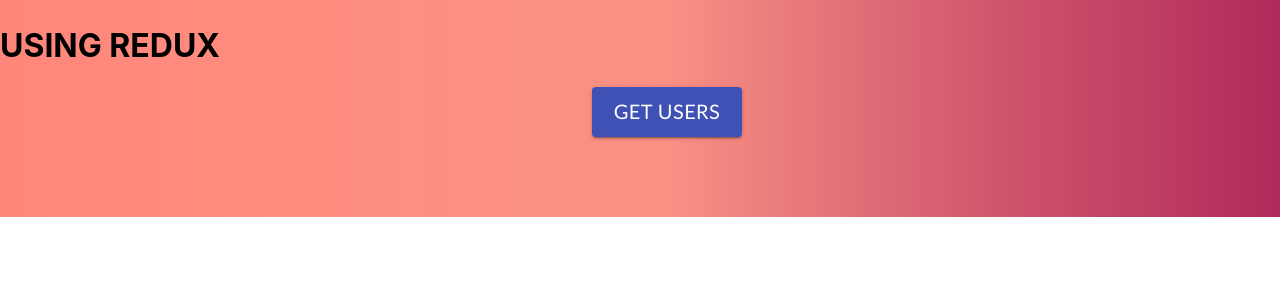
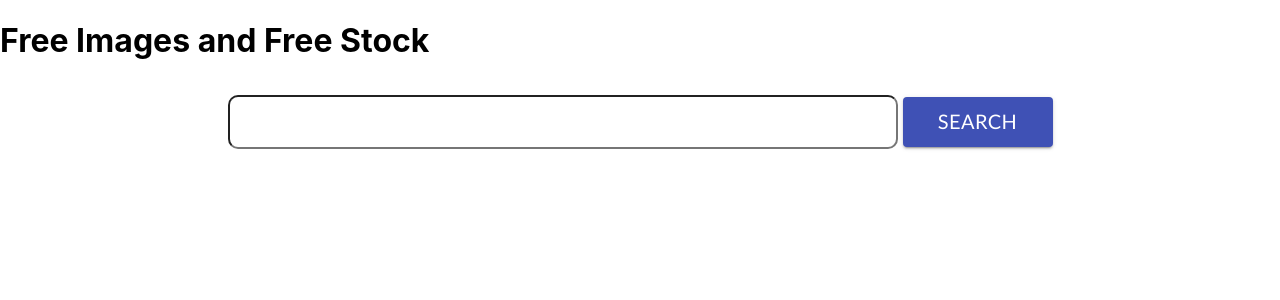
Before and after one commit to usmananwar2020/React-With-Redux, a React (Create React App) app: page / in a window 1280 px wide. Shown: the top 300 px of the page. Built offline with nearby package versions, Linux system fonts and the light colour scheme.

Commit message:
Changes Styling

```diff
--- a/src/App.js
+++ b/src/App.js
@@ -1,8 +1,10 @@
 import React from 'react';
+import { BrowserRouter as Router, Route, Link, Switch } from "react-router-dom";
 import { store } from "./Redux/Store";
 import user from './components/User.css';
 import { Provider } from "react-redux"
 import User from './components/User';
+import Home from './components/Home';
 function App() {
 
   const user = {
@@ -16,8 +18,16 @@ console.log(JSON.parse(getUser));
   return (
     <div className="main" >
       <Provider store={store}>
-        <h1>USING REDUX</h1>
-        <User />
+        <h1>Free Images and Free Stock</h1>
+        <>
+                <Router>
+                  <Switch>
+                  <Route exact path="/" component={Home} />
+                  <Route exact path="/images/:name" component={User} />
+                  <Route  component={()=><h1>Not Found</h1>} />
+                    </Switch>
+                </Router>
+            </>
       </Provider>
 
     </div>
--- a/src/Redux/Action/getUsers.js
+++ b/src/Redux/Action/getUsers.js
@@ -1,11 +1,14 @@
 import axios from "axios";
-import TYPES from '../Type'
-export const getUser = (name, age) => {
+import TYPES from '../Type';
+
+export const getUser = (props) => {
+    const App_key="18013370-af3c699485ff1446d7b4bc764";
+    const search = props;
 
     return dispatch => { //what is the purpose of dispatch
         dispatch({ type: TYPES.USER_REQUEST })
-
-        return axios.get("https://jsonplaceholder.typicode.com/users")
+// console.log('getuser======',search)
+        return axios.get(`https://pixabay.com/api/?key=${App_key}&q=${search}`)
             .then(res => (dispatch({ type: TYPES.USER_SUCCESS, user: res }), console.log(res.data)))
             .catch(err => dispatch({ type: TYPES.USER_FAILURE }))
     }
--- a/src/Redux/Reducer/user.js
+++ b/src/Redux/Reducer/user.js
@@ -15,7 +15,7 @@ export const user = (state = initialState, action) => {
         case TYPES.USER_SUCCESS:
         return {
             isLoading:false,
-            user:action.user.data
+            user:action.user.data.hits
         }
         case TYPES.USER_FAILURE:
         return{
--- /dev/null
+++ b/src/components/Form.js
@@ -0,0 +1,18 @@
+import React from 'react'
+import Button from '@material-ui/core/Button';
+
+function Form({onSubmit,value = 'girls', setSearch}) {
+
+    return (
+        <form className="search-form" onSubmit={onSubmit}>
+                <input type="text" value={value} className="search-bar"  onChange={e => setSearch(e.target.value)}/>
+                <div className="divbtn">
+                    <Button className="button" type='submit' variant="contained" color='primary' >
+                        <p>Search</p>
+                    </Button>
+                </div>
+            </form>
+    )
+}
+
+export default Form
--- /dev/null
+++ b/src/components/Home.js
@@ -0,0 +1,31 @@
+import React, { useState } from 'react'
+import { connect } from "react-redux";
+import { getUser } from '../Redux/Action/getUsers';
+import user from './User.css';
+import User from './User';
+import Form from './Form';
+
+function Home(props) {
+    const [search, setSearch] = useState('');
+    // const { users, isLoading } = props;
+    const getImages = (e) => {
+        e.preventDefault();
+        console.log('props==',props)
+        props.history.push(`/images/${search}`)
+    }
+    return (
+            <Form onSubmit ={getImages} value={search} setSearch={setSearch}/>
+    )
+}
+
+const mapStateToProps = state => {
+    return {
+        users: state.user.user,
+        isLoading: state.user.isLoading
+
+    }
+}
+const mapDispatchToProps = dispatch => ({
+    iMGettingUSers: (search) => dispatch(getUser(search))
+})
+export default connect(mapStateToProps, mapDispatchToProps)(Home)
--- /dev/null
+++ b/src/components/MediaCard.js
@@ -0,0 +1,57 @@
+import React from 'react';
+import user from './User.css';
+import { makeStyles } from '@material-ui/core/styles';
+import Card from '@material-ui/core/Card';
+import CardActionArea from '@material-ui/core/CardActionArea';
+import CardActions from '@material-ui/core/CardActions';
+import CardContent from '@material-ui/core/CardContent';
+import CardMedia from '@material-ui/core/CardMedia';
+import Button from '@material-ui/core/Button';
+import Typography from '@material-ui/core/Typography';
+import ThumbUpOutlinedIcon from '@material-ui/icons/ThumbUpOutlined';
+import ChatBubbleOutlineOutlinedIcon from '@material-ui/icons/ChatBubbleOutlineOutlined';
+import FavoriteBorderOutlinedIcon from '@material-ui/icons/FavoriteBorderOutlined';
+import GetAppOutlinedIcon from '@material-ui/icons/GetAppOutlined';
+
+
+const useStyles = makeStyles({
+  root: {
+    maxWidth: 600,
+  },
+  media: {
+    height: 50,
+  },
+});
+
+function MediaCard(props) {
+  const classes = useStyles();
+  const { name , image , like , comment , favorite , download } = props;
+
+  return (
+    <Card className={classes.root} style={{ display:"center" , 'margin-left' : '25%'}}>
+      <CardActionArea>
+        <CardMedia
+        className={classes.media}
+        />
+        <img className='image' src={image}></img>
+        <CardContent>
+          <Typography gutterBottom variant="h5" component="h2">
+          <span className='spanName'> {name}</span>
+          </Typography>
+          {/* <Typography variant="body2" color="textSecondary" component="p">
+
+          </Typography> */}
+        </CardContent>
+      </CardActionArea>
+      <CardActions>
+        {/* <Button size="small" color="primary"> */}
+          <ThumbUpOutlinedIcon/>{like}<span> </span>
+        {/* </Button> */}
+        <ChatBubbleOutlineOutlinedIcon/>{comment}<span> </span>
+        <FavoriteBorderOutlinedIcon/>{favorite}<span> </span>
+        <GetAppOutlinedIcon/>{download}<span> </span>
+      </CardActions>
+    </Card>
+  );
+}
+export default MediaCard;
--- a/src/components/User.css
+++ b/src/components/User.css
@@ -1,8 +1,8 @@
-.main{
+/* .main{
     height: 100%;
     padding-top: 5px;
     padding-bottom: 50px;
-    /* background-image: linear-gradient(-225deg, #231557 0%, #44107A 29%, #FF1361 67%, #FFF800 100%); */
+    background-image: linear-gradient(-225deg, #231557 0%, #44107A 29%, #FF1361 67%, #FFF800 100%);
     background-image: linear-gradient(to right, #ff8177 0%, #ff867a 0%, #ff8c7f 21%, #f99185 52%, #cf556c 78%, #b12a5b 100%);
 }
 .contant{
@@ -34,17 +34,71 @@
     transition: 1s;
     transform: translate(0px,-10px  );
 
-}
+}*/
 .divbtn{
-    margin-left:37rem;
-    margin-bottom: 30px;
+    margin-left:5px;
 
 }
 .divbtn p{
     font-size: 20px;
-    font-family: 'Trebuchet MS', 'Lucida Sans Unicode', 'Lucida Grande', 'Lucida Sans', Arial, sans-serif
+    font-family: 'Trebuchet MS', 'Lucida Sans Unicode', 'Lucida Grande', 'Lucida Sans', Arial, sans-serif;
 }
 .button{
     height: 50px;
     width: 150px;
 }
+.image{
+    padding-left: 5%;
+    height: 90%;
+    width:90% ;
+
+}
+.search-form{
+    min-height: 10vh;
+    display: flex;
+    justify-content: center;
+    align-items: center;
+
+}
+.search-bar{
+    width: 50%;
+    /* border: none; */
+    padding: 13px;
+    border-radius: 10px;
+    outline: none;
+    font-size: 20px;
+    font-family: 'Trebuchet MS', 'Lucida Sans Unicode', 'Lucida Grande', 'Lucida Sans', Arial, sans-serif;
+
+}
+.spanName{
+    margin-left: 15px;
+}
+.sidenav {
+    width: 130px;
+    position: fixed;
+    z-index: 1;
+    top: 20px;
+    left: 10px;
+    overflow-x: hidden;
+    padding: 8px 0;
+    margin-top: 10%;
+  }
+  .sidenav p {
+    margin-left: 30px;
+    text-decoration: none;
+    font-size: 20px;
+    color:grey;
+    display: block;
+
+  }
+  .side_btn {
+    background-color: white;
+    margin-left: 0px;
+    font-size: 20px;
+    color:grey;
+    display: block;
+    cursor: pointer;
+    border: none;
+    text-decoration: none;
+    border-color: white;
+  }
--- a/src/components/User.js
+++ b/src/components/User.js
@@ -1,23 +1,85 @@
-import React,{useState} from 'react'
+import React, { useState } from 'react'
 import { connect } from "react-redux";
 import { getUser } from '../Redux/Action/getUsers';
 import user from './User.css';
 import Button from '@material-ui/core/Button';
 import CircularProgress from '@material-ui/core/CircularProgress';
+import { width } from '@material-ui/system';
+import MediaCard from './MediaCard';
+import TextField from '@material-ui/core/TextField';
+import Autocomplete from '@material-ui/lab/Autocomplete';
+import Form from "./Form"
+
+const categories = [
+    {
+        name:'Horses',
+        value:'horse'
+    },
+    {
+        name:'Dogs',
+        value:'dogs'
+    },
+    {
+        name:'Cats',
+        value:'cats'
+    },
+    {
+        name:'Cow',
+        value:'cow'
+    },
+    {
+        name:'Sparrow',
+        value:'sparrow'
+    },
+]
+
 function User(props) {
     const { users, isLoading } = props;
-//where the props come?
-    const onGetUsers = () => props.iMGettingUSers()
+    const [search, setSearch] = useState('');
+
+
+    React.useEffect(() => {
+
+        const value = props.history.location.pathname.split('/')[2];
+        props.iMGettingUSers(value)
+    }, [props.history.location.pathname])
+    const getImages = (e) =>{
+        e.preventDefault();
+        props.history.push(`/images/${search}`)
+    } ;
+
     return (
-        <div >
-            <div className="divbtn"><Button className="button" variant="contained" color='primary'  onClick={onGetUsers}><p>GET USERS</p></Button></div>
+        <div>
+            <div className="sidenav">
+                {
+                    categories.map(cato =><p onClick={()=>props.history.push(`/images/${cato.value}`)}>{cato.name}</p>)
+                }
+            </div>
+            <div className="container">
+                <Form onSubmit={getImages} value={search} setSearch={setSearch} />
+                {isLoading ? <CircularProgress color="secondary" /> :
 
-            {isLoading ?       <CircularProgress color="secondary"  /> : <ul >
-                {
-                    users && users.length && users.map(user => <li className='user'><div className="contant"><h3>{user.name} , { user.username} , {user.email}</h3></div></li>)
+                    <div>
+                        {
+                            users && users.length && users.map(user =>
+
+
+                                <MediaCard
+                                    name={user.user}
+                                    like={user.likes}
+                                    comment={user.comments}
+                                    favorite={user.favorites}
+                                    download={user.downloads}
+                                    image={user.largeImageURL}
+                                />
+
+                            )
+                        }
+
+
+                    </div>
                 }
-            </ul>}
-        </div>
+            </div></div>
     )
 }
 //where the  (state) come from???
@@ -25,9 +87,10 @@ const mapStateToProps = state => {
     return {
         users: state.user.user,
         isLoading: state.user.isLoading
+
     }
 }
 const mapDispatchToProps = dispatch => ({
-    iMGettingUSers: () => dispatch(getUser())
+    iMGettingUSers: (search) => dispatch(getUser(search))
 })
 export default connect(mapStateToProps, mapDispatchToProps)(User)
```
